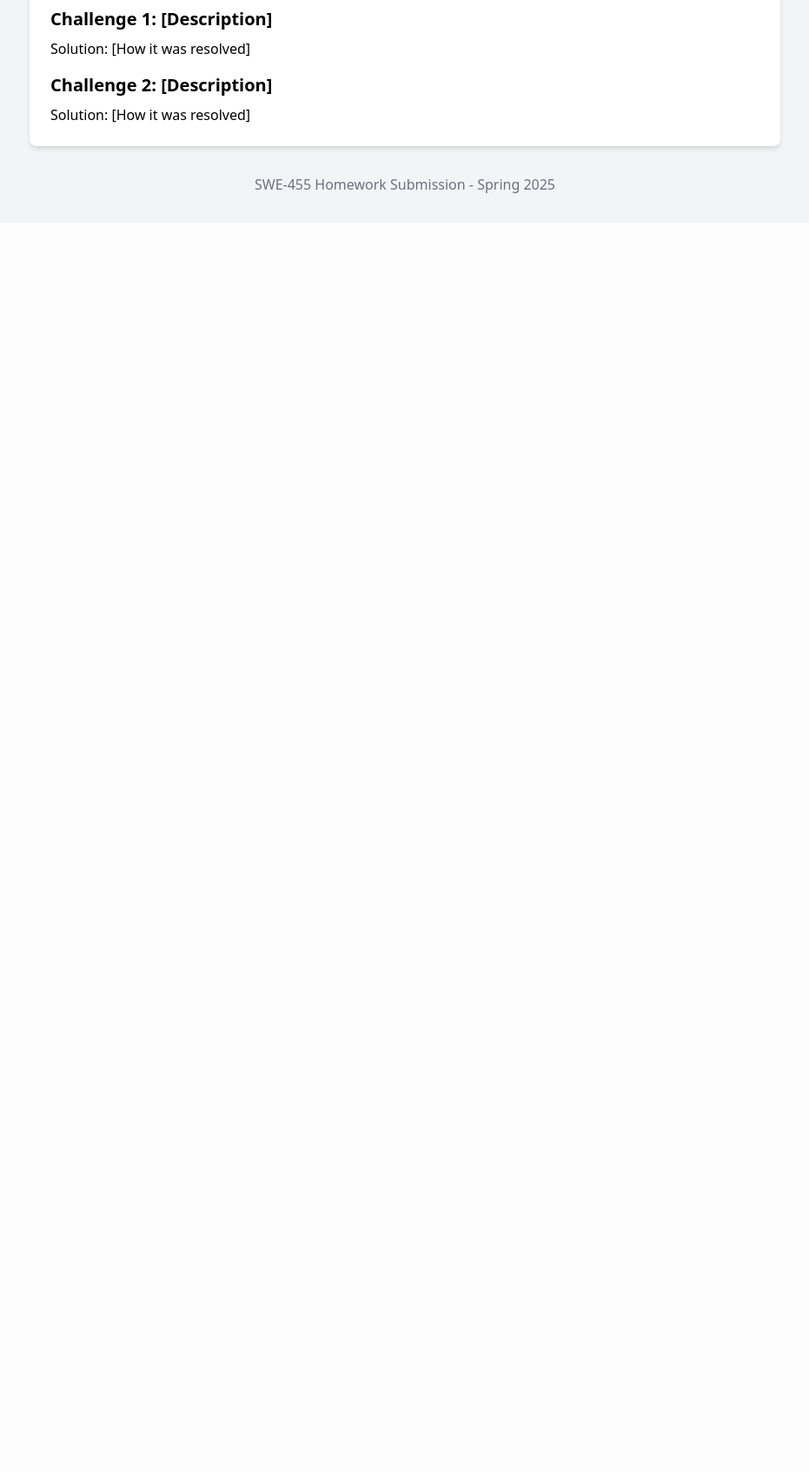
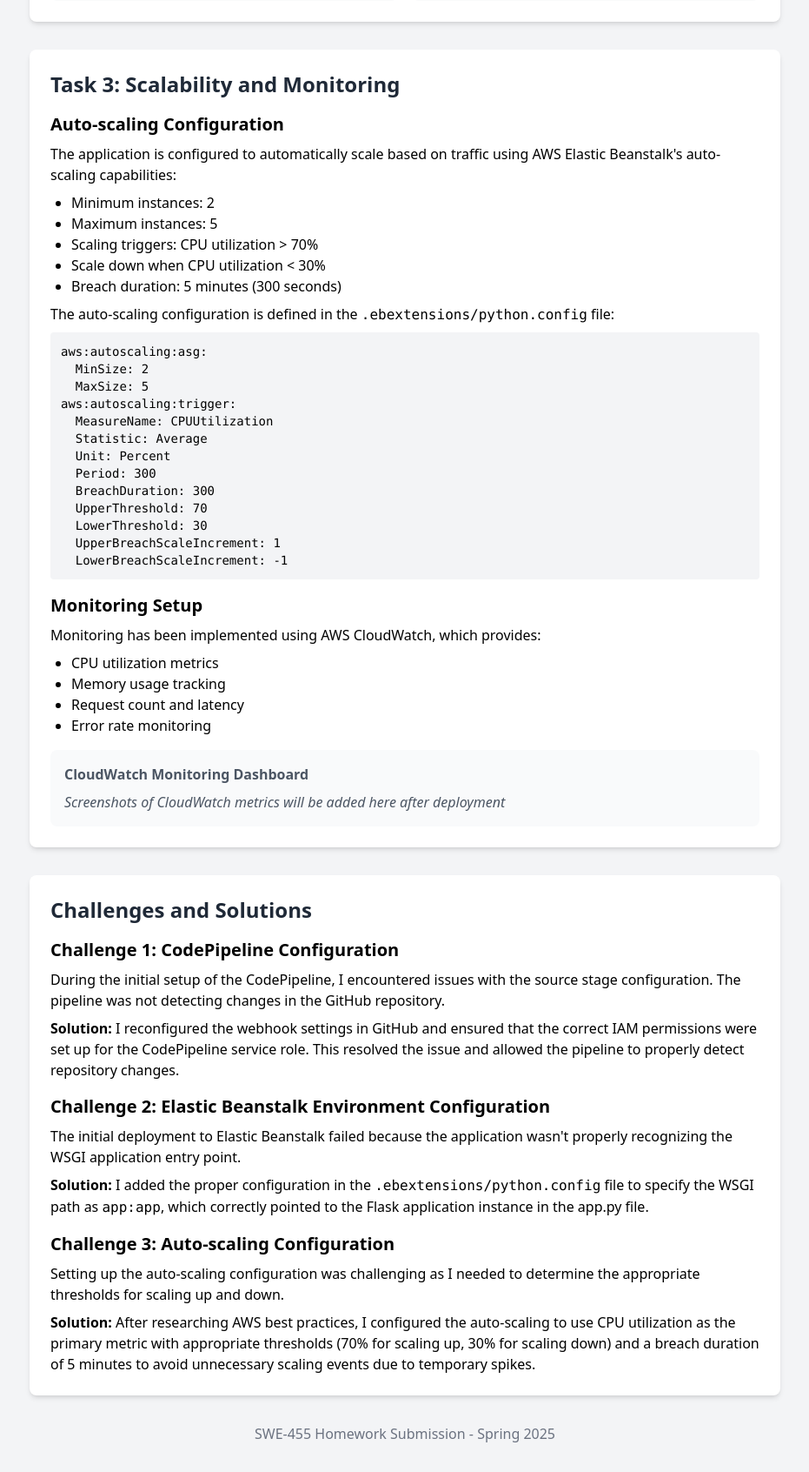
Before and after one commit to MR-Alyousif/SWE455-HW1, a Flask app: page / in a window 1280 px wide. Shown: the part 1172-2864 px from the top of the page at 87% size, without its empty margins (174-1105 px from the left). Before the commit the page ends 1394 px from the top, so only its background shows below. Run offline with Flask 3, Linux system fonts and the light colour scheme; some libraries are stand-ins or nearby versions.

Commit message:
Update documentation and configuration for AWS deployment

```diff
--- a/templates/index.html
+++ b/templates/index.html
@@ -30,13 +30,33 @@
                 <h2 class="text-2xl font-semibold text-gray-800 mb-4">Task 2: Cloud Deployment</h2>
                 <div class="prose">
                     <h3 class="text-xl font-semibold mb-2">Platform Selection</h3>
-                    <p>I chose [Cloud Platform] for deploying this application. The deployment process involved:</p>
+                    <p>I chose <strong>Amazon Web Services (AWS)</strong> for deploying this application. The deployment process involved:</p>
                     <ol class="list-decimal ml-6 mt-2">
-                        <li>Setting up a cloud account and necessary credentials</li>
-                        <li>Configuring the deployment environment</li>
-                        <li>Deploying the application</li>
-                        <li>Setting up custom domain and SSL certificates</li>
+                        <li>Setting up an AWS account and configuring IAM permissions</li>
+                        <li>Creating a CodePipeline for continuous integration and deployment</li>
+                        <li>Configuring Elastic Beanstalk environment for the Flask application</li>
+                        <li>Setting up auto-scaling and environment variables</li>
+                        <li>Deploying the application through the pipeline</li>
                     </ol>
+
+                    <h3 class="text-xl font-semibold mt-4 mb-2">Deployment Process</h3>
+                    <p>The deployment was implemented using AWS CodePipeline with the following stages:</p>
+                    <ul class="list-disc ml-6 mt-2">
+                        <li><strong>Source</strong>: Connected to GitHub repository</li>
+                        <li><strong>Build</strong>: Used AWS CodeBuild with buildspec.yml configuration</li>
+                        <li><strong>Deploy</strong>: Deployed to Elastic Beanstalk environment</li>
+                    </ul>
+
+                    <div class="mt-4 grid grid-cols-1 md:grid-cols-2 gap-4">
+                        <div class="bg-gray-50 p-4 rounded-lg">
+                            <p class="text-gray-600 mb-2 font-semibold">CodePipeline Setup</p>
+                            <img src="../assets/CodePipline/search for codepipline.png" alt="CodePipeline Setup" class="w-full h-auto rounded border border-gray-200">
+                        </div>
+                        <div class="bg-gray-50 p-4 rounded-lg">
+                            <p class="text-gray-600 mb-2 font-semibold">Successful Deployment</p>
+                            <img src="../assets/CodePipline/Success.png" alt="Successful Deployment" class="w-full h-auto rounded border border-gray-200">
+                        </div>
+                    </div>
                 </div>
             </section>
 
@@ -44,17 +64,43 @@
                 <h2 class="text-2xl font-semibold text-gray-800 mb-4">Task 3: Scalability and Monitoring</h2>
                 <div class="prose">
                     <h3 class="text-xl font-semibold mb-2">Auto-scaling Configuration</h3>
-                    <p>The application is configured to automatically scale based on traffic:</p>
+                    <p>The application is configured to automatically scale based on traffic using AWS Elastic Beanstalk's auto-scaling capabilities:</p>
                     <ul class="list-disc ml-6 mt-2">
                         <li>Minimum instances: 2</li>
                         <li>Maximum instances: 5</li>
                         <li>Scaling triggers: CPU utilization > 70%</li>
+                        <li>Scale down when CPU utilization < 30%</li>
+                        <li>Breach duration: 5 minutes (300 seconds)</li>
                     </ul>
 
+                    <p class="mt-2">The auto-scaling configuration is defined in the <code>.ebextensions/python.config</code> file:</p>
+                    <pre class="bg-gray-100 p-3 rounded text-sm overflow-x-auto mt-2">
+aws:autoscaling:asg:
+  MinSize: 2
+  MaxSize: 5
+aws:autoscaling:trigger:
+  MeasureName: CPUUtilization
+  Statistic: Average
+  Unit: Percent
+  Period: 300
+  BreachDuration: 300
+  UpperThreshold: 70
+  LowerThreshold: 30
+  UpperBreachScaleIncrement: 1
+  LowerBreachScaleIncrement: -1</pre>
+
                     <h3 class="text-xl font-semibold mt-4 mb-2">Monitoring Setup</h3>
-                    <p>Monitoring has been implemented using [Cloud Platform]'s native monitoring tools:</p>
+                    <p>Monitoring has been implemented using AWS CloudWatch, which provides:</p>
+                    <ul class="list-disc ml-6 mt-2">
+                        <li>CPU utilization metrics</li>
+                        <li>Memory usage tracking</li>
+                        <li>Request count and latency</li>
+                        <li>Error rate monitoring</li>
+                    </ul>
+
                     <div class="mt-4 bg-gray-50 p-4 rounded-lg">
-                        <p class="text-gray-600 italic">Screenshots of monitoring metrics will be added here</p>
+                        <p class="text-gray-600 font-semibold mb-2">CloudWatch Monitoring Dashboard</p>
+                        <p class="text-gray-600 italic">Screenshots of CloudWatch metrics will be added here after deployment</p>
                     </div>
                 </div>
             </section>
@@ -64,12 +110,19 @@
                 <div class="prose">
                     <div class="space-y-4">
                         <div>
-                            <h3 class="text-xl font-semibold">Challenge 1: [Description]</h3>
-                            <p class="mt-2">Solution: [How it was resolved]</p>
+                            <h3 class="text-xl font-semibold">Challenge 1: CodePipeline Configuration</h3>
+                            <p class="mt-2">During the initial setup of the CodePipeline, I encountered issues with the source stage configuration. The pipeline was not detecting changes in the GitHub repository.</p>
+                            <p class="mt-2"><strong>Solution:</strong> I reconfigured the webhook settings in GitHub and ensured that the correct IAM permissions were set up for the CodePipeline service role. This resolved the issue and allowed the pipeline to properly detect repository changes.</p>
                         </div>
                         <div>
-                            <h3 class="text-xl font-semibold">Challenge 2: [Description]</h3>
-                            <p class="mt-2">Solution: [How it was resolved]</p>
+                            <h3 class="text-xl font-semibold">Challenge 2: Elastic Beanstalk Environment Configuration</h3>
+                            <p class="mt-2">The initial deployment to Elastic Beanstalk failed because the application wasn't properly recognizing the WSGI application entry point.</p>
+                            <p class="mt-2"><strong>Solution:</strong> I added the proper configuration in the <code>.ebextensions/python.config</code> file to specify the WSGI path as <code>app:app</code>, which correctly pointed to the Flask application instance in the app.py file.</p>
+                        </div>
+                        <div>
+                            <h3 class="text-xl font-semibold">Challenge 3: Auto-scaling Configuration</h3>
+                            <p class="mt-2">Setting up the auto-scaling configuration was challenging as I needed to determine the appropriate thresholds for scaling up and down.</p>
+                            <p class="mt-2"><strong>Solution:</strong> After researching AWS best practices, I configured the auto-scaling to use CPU utilization as the primary metric with appropriate thresholds (70% for scaling up, 30% for scaling down) and a breach duration of 5 minutes to avoid unnecessary scaling events due to temporary spikes.</p>
                         </div>
                     </div>
                 </div>
```
Also changed, not shown: buildspec.yml (added, +16 -0 lines), README.md.
